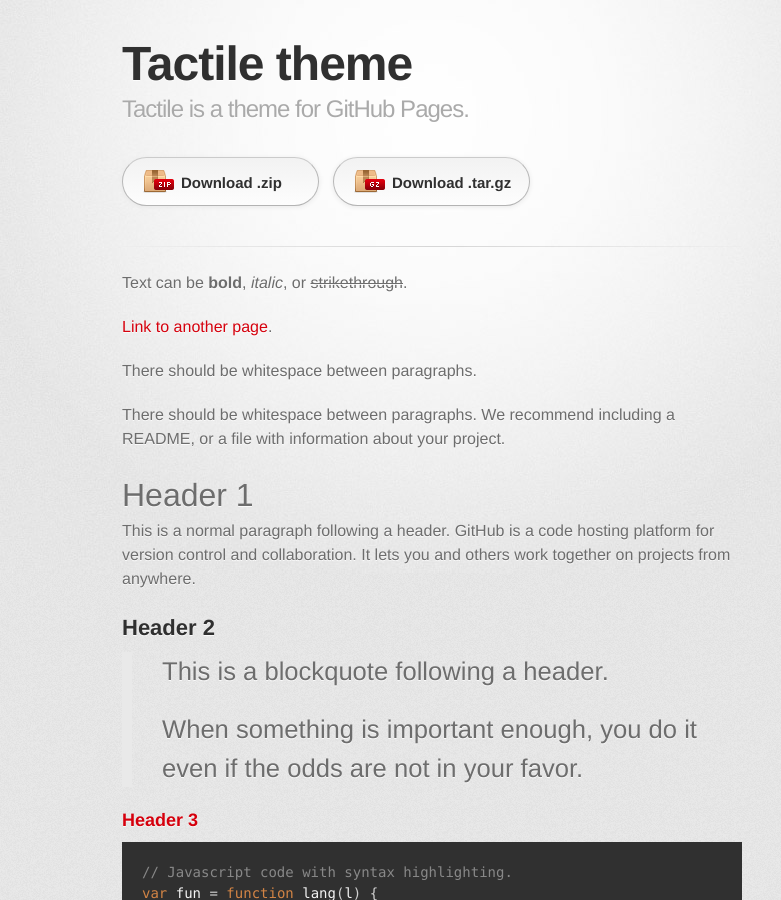
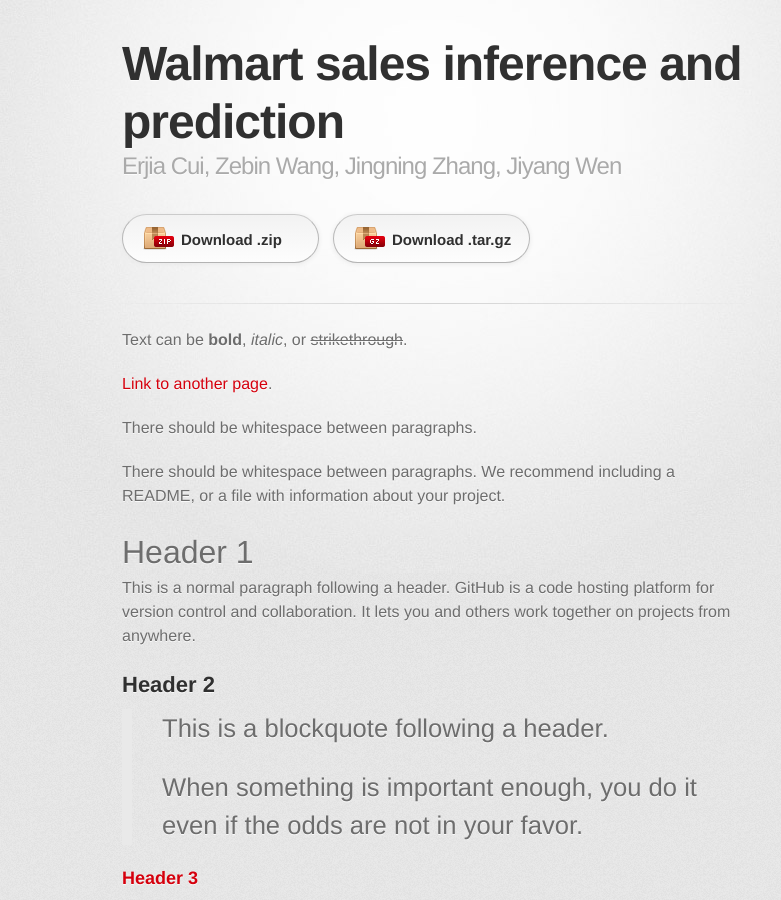
Before and after one commit to churchillcui/ads_retail, a Jekyll site: the page built from index.md, in a window 1280 px wide and 900 px high. Shown: the whole window, without its empty margins (208-989 px from the left). Built offline with Jekyll 4.4.1, drawn with Linux system fonts in a browser that asks for light colours; some web fonts are replaced; some of the changed text lies outside the part shown.

Commit message:
add title and members

```diff
--- a/_config.yml
+++ b/_config.yml
@@ -1,5 +1,5 @@
-title: Tactile theme
-description: Tactile is a theme for GitHub Pages.
+title: Walmart sales inference and prediction
+description: Erjia Cui, Zebin Wang, Jingning Zhang, Jiyang Wen
 show_downloads: true
 google_analytics:
 theme: jekyll-theme-tactile
```
